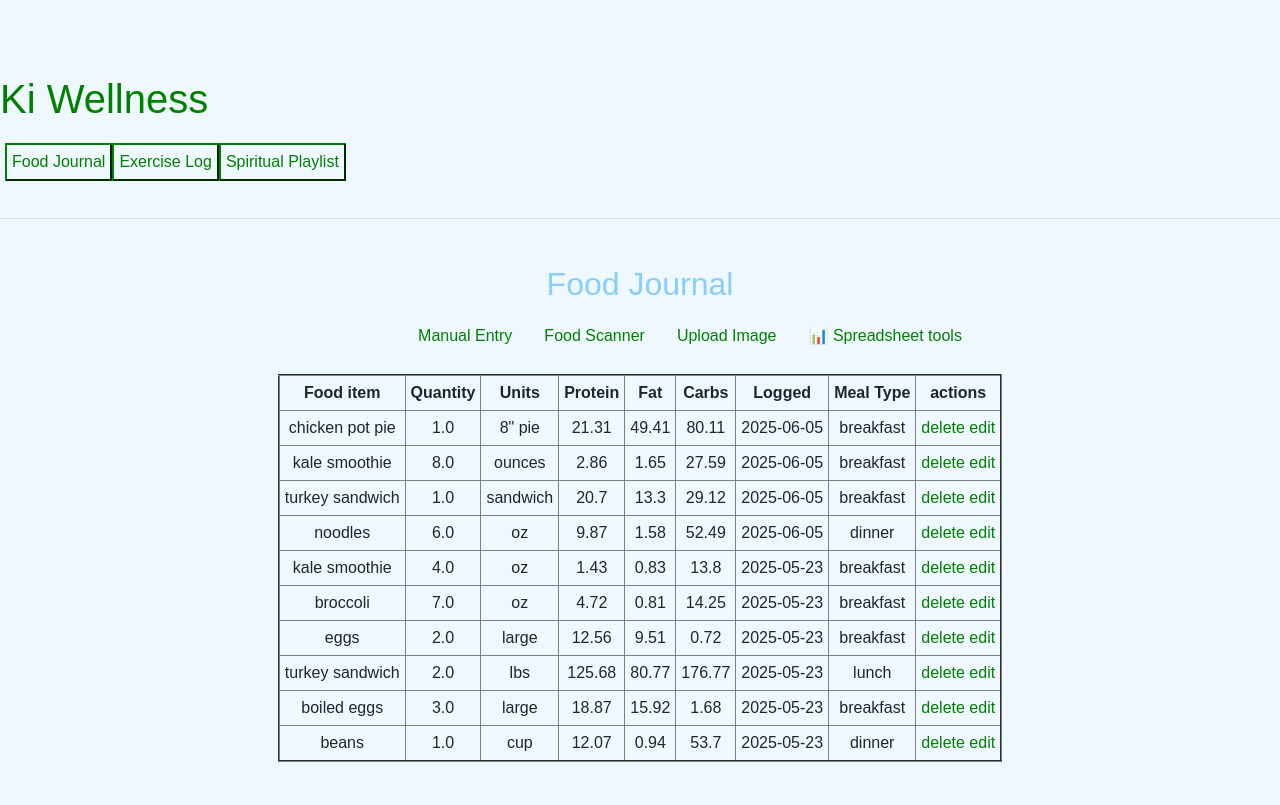
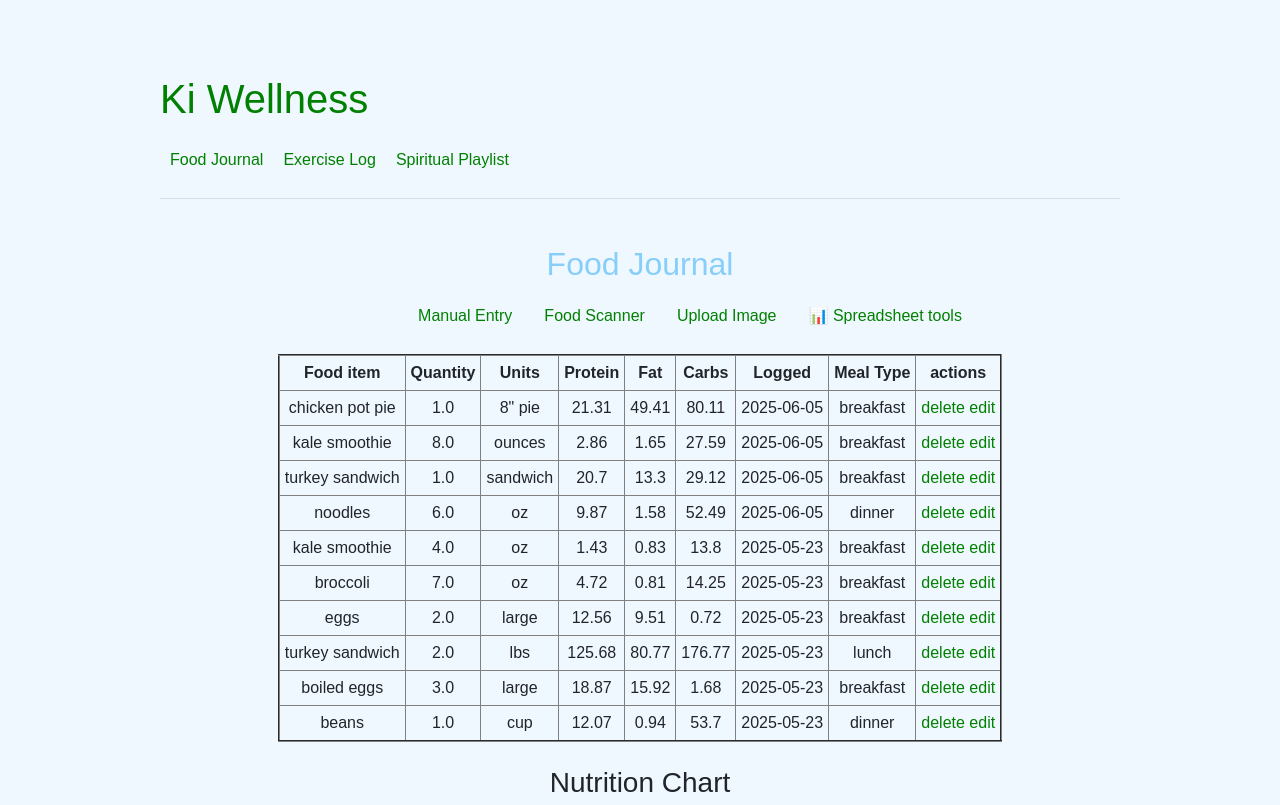
Before and after one commit to kcamacho1/AI_food_journal, a Flask app: page /food_journal in a window 1280 px wide. Shown: the top 805 px of the page. Run offline with Flask 3, Linux system fonts and the light colour scheme; data comes from the database, SQL or seed files in the repository; both versions use the stored data as it was after the commit; some libraries are stand-ins or nearby versions.

Commit message:
updated navigation bar and readme file

```diff
--- a/run.py
+++ b/run.py
@@ -4,10 +4,13 @@ from models import db, FoodEntry
 from Utils.routes import food_entry_routes, routes, spiritual_playlist_routes, exercise_log_routes
 from Utils.food_journal import food_journal_routes
 from Utils.actions import actions_routes
+from config import COOKIE_KEY
 import os
 
 # Initialize app
 app = Flask(__name__)
+app.secret_key = COOKIE_KEY  # Generates a new random key every time
+
 
 # Setup database config
 basedir = os.path.abspath(os.path.dirname(__file__))
--- a/static/styles.css
+++ b/static/styles.css
@@ -22,28 +22,34 @@ h2 {
     margin-bottom: 15px;
     margin-top: 30px;
 }
-/* Navigation button hover action */
-div#navigation ul li a:hover{
-    background-color: var(--hover-font);
+
+
+.navigation li {
+  list-style-type: none;
+  margin: 0;
+  padding: 0;
+  float: left;
 }
-div#navigation ul li a{
-    color: var(--main-font);
+
+.navigation ul {
+  margin: 0;
+  padding: 0;
+  overflow: hidden;
+  background-color: var(--bg-color);
 }
-.navbar {
-    width: 100%;
-    justify-content: left;
-    padding: 5px;
+
+.navigation li a {
+  display: block;
+  color: var(--main-font);
+  text-align: center;
+  padding: 10px 10px 10px 10px;
+  text-decoration: none;
 }
-.navlink {
-    text-decoration: none;
-    background: var(--bg-color);
-    color: var(--main-font);
-    border-radius: 1px;
-    border-color: var(--main-font);
-    padding: 5px;
-}
-.navlink:hover {
-    background-color: var(--hover-font);
+
+/* Change the link color to #111 (black) on hover */
+.navigation li a:hover {
+  background-color: var(--hover-font);
+  border-radius: 9px;
 }
 
 /* Basic body styling */
@@ -62,6 +68,11 @@ body {
     justify-content: center;
     width: 100%;
     background-color: var(--bg-color);
+}
+.content-wrapper {
+    margin-left: auto;
+    margin-right: auto;
+    max-width: 960px;
 }
 .left-section {
     display: flex;
@@ -138,9 +149,41 @@ body {
   padding: 5px 10px;
   background: var(--bg-color);
   color: var(--main-font);
-  border-radius: 5px;
+  border-radius: 9px;
   text-decoration: none;
 }
+
 .btn:hover {
     background-color: (var(--hover-font));
 }
+
+/* Spreadsheet popup action */
+.modal {
+  display: none;
+  position: fixed;
+  z-index: 10;
+  left: 0; top: 0;
+  width: 100%; height: 100%;
+  overflow: auto;
+  background-color: rgba(0,0,0,0.5);
+}
+
+.modal-content {
+  background-color: var(--bg-color);
+  margin: 15% auto;
+  padding: 20px;
+  border-radius: 8px;
+  width: 90%;
+  max-width: 400px;
+  text-align: center;
+}
+
+.close {
+  color: var(--main-font);
+  float: right;
+  font-size: 28px;
+  font-weight: bold;
+  cursor: pointer;
+}
+
+.close:hover { color: var(--subhead-color); }
--- a/templates/food_journal.html
+++ b/templates/food_journal.html
@@ -70,7 +70,24 @@
         {% endfor %}
     </table>
     {% endif %}
+    <div>
+        <br>
+        <h3>Nutrition Chart</h3>
+        <img src="/chart/week" alt="Weekly Nutrition Chart">
+    </div>
 
+<script>
+  const modal = document.getElementById("spreadsheetModal");
+  const btn = document.getElementById("spreadsheetModalBtn");
+  const span = document.getElementsByClassName("close")[0];
 
+  btn.onclick = () => modal.style.display = "block";
+  span.onclick = () => modal.style.display = "none";
+  window.onclick = (event) => {
+    if (event.target == modal) {
+      modal.style.display = "none";
+    }
+  };
+</script>
 
 {% endblock %}
--- a/templates/index.html
+++ b/templates/index.html
@@ -15,30 +15,25 @@
 </head>
 
 <body>
+    <div class="content-wrapper">
     <h1>Ki Wellness</h1>
-    <div>
-        <nav class="navbar">
-            <p>
-            <button type="button" class="navlink"><a href="{{ url_for('food_journal_routes.food_journal') }}" >Food Journal</a></button>
-            </p>
-            <p>
-            <button type="button" class="navlink"><a href="{{ url_for('exercise_log_routes.exercise_log') }}" >Exercise Log</a></button>
-            </p>
-            <p>
-            <button type="button" class="navlink"><a href="{{ url_for('spiritual_playlist_routes.spiritual_playlist') }}">Spiritual Playlist</a></button>
-            </p>
+        <nav class="navigation">
+            <ul>
+                <li><a href="{{ url_for('food_journal_routes.food_journal') }}" >Food Journal</a></li>
+                <li><a href="{{ url_for('exercise_log_routes.exercise_log') }}" >Exercise Log</a></li>
+                <li><a href="{{ url_for('spiritual_playlist_routes.spiritual_playlist') }}" >Spiritual Playlist</a></li>
+            </ul>
         </nav>
-    </div>
     <hr>
     <!-- Dynamic Page Content -->
     <div class="centered-section">
         {% block content %}{% endblock %}
-    </div>
 
     <!-- GoFundMe Embed -->
         <footer>
             <p><a class="second-centered-section" href= "https://www.gofundme.com/f/be-part-of-the-nutrition-transformation" target="_blank" rel="noopener noreferrer"> ~ Donate to keep this site going ~ </a></p>
         </footer>
-    </div>
+
+</div>
 </body>
 </html>
```
Also changed, not shown: Utils/routes.py (+49 -6 lines), README.md, database.db, 2 other files.
